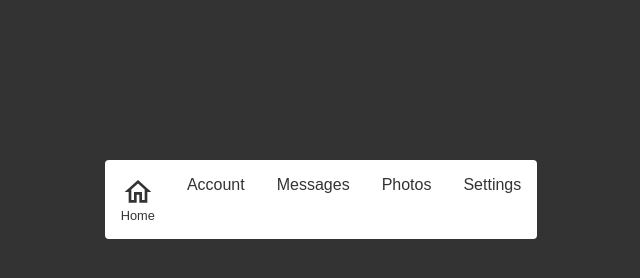
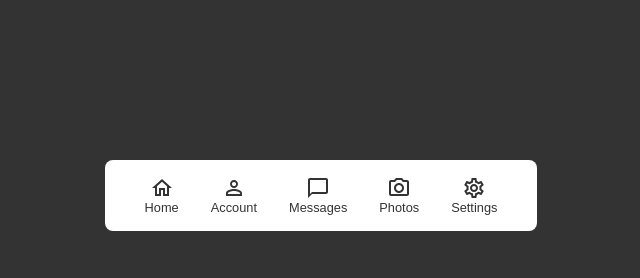
Before and after one commit to Behzad-Az/fancy-navbar-practice, a plain HTML site: page index.html in a window 1280 px wide. Shown: the whole page, without its empty margins (319-959 px from the left). Drawn offline with Linux system fonts and the light colour scheme.

Commit message:
created base navbar

```diff
--- a/index.html
+++ b/index.html
@@ -10,16 +10,43 @@
 <body>
   <nav class="navbar-container">
     <ul class="list">
+
+
       <li><a href="#">
         <div class="icon">
           <svg xmlns="http://www.w3.org/2000/svg" viewBox="0 0 24 24"><path d="M0 0h24v24H0V0z" fill="none"/><path d="M12 5.69l5 4.5V18h-2v-6H9v6H7v-7.81l5-4.5M12 3L2 12h3v8h6v-6h2v6h6v-8h3L12 3z"/></svg>
         </div>
         <div class="text">Home</div>
       </a></li>
-      <li><a href="#">Account</a></li>
-      <li><a href="#">Messages</a></li>
-      <li><a href="#">Photos</a></li>
-      <li><a href="#">Settings</a></li>
+
+      <li><a href="#">
+        <div class="icon">
+          <svg xmlns="http://www.w3.org/2000/svg" viewBox="0 0 24 24"><path d="M0 0h24v24H0V0z" fill="none"/><path d="M12 5.9c1.16 0 2.1.94 2.1 2.1s-.94 2.1-2.1 2.1S9.9 9.16 9.9 8s.94-2.1 2.1-2.1m0 9c2.97 0 6.1 1.46 6.1 2.1v1.1H5.9V17c0-.64 3.13-2.1 6.1-2.1M12 4C9.79 4 8 5.79 8 8s1.79 4 4 4 4-1.79 4-4-1.79-4-4-4zm0 9c-2.67 0-8 1.34-8 4v3h16v-3c0-2.66-5.33-4-8-4z"/></svg>
+        </div>
+        <div class="text">Account</div>
+      </a></li>
+
+      <li><a href="#">
+        <div class="icon">
+          <svg xmlns="http://www.w3.org/2000/svg" viewBox="0 0 24 24"><path d="M0 0h24v24H0V0z" fill="none"/><path d="M20 2H4c-1.1 0-2 .9-2 2v18l4-4h14c1.1 0 2-.9 2-2V4c0-1.1-.9-2-2-2zm0 14H6l-2 2V4h16v12z"/></svg>
+        </div>
+        <div class="text">Messages</div>
+      </a></li>
+
+      <li><a href="#">
+        <div class="icon">
+          <svg xmlns="http://www.w3.org/2000/svg" viewBox="0 0 24 24" ><path d="M0 0h24v24H0V0z" fill="none"/><path d="M14.12 4l1.83 2H20v12H4V6h4.05l1.83-2h4.24M15 2H9L7.17 4H4c-1.1 0-2 .9-2 2v12c0 1.1.9 2 2 2h16c1.1 0 2-.9 2-2V6c0-1.1-.9-2-2-2h-3.17L15 2zm-3 7c1.65 0 3 1.35 3 3s-1.35 3-3 3-3-1.35-3-3 1.35-3 3-3m0-2c-2.76 0-5 2.24-5 5s2.24 5 5 5 5-2.24 5-5-2.24-5-5-5z"/></svg>
+        </div>
+        <div class="text">Photos</div>
+      </a></li>
+
+      <li><a href="#">
+        <div class="icon">
+          <svg xmlns="http://www.w3.org/2000/svg" viewBox="0 0 24 24"><path d="M0 0h24v24H0V0z" fill="none"/><path d="M19.43 12.98c.04-.32.07-.64.07-.98 0-.34-.03-.66-.07-.98l2.11-1.65c.19-.15.24-.42.12-.64l-2-3.46c-.09-.16-.26-.25-.44-.25-.06 0-.12.01-.17.03l-2.49 1c-.52-.4-1.08-.73-1.69-.98l-.38-2.65C14.46 2.18 14.25 2 14 2h-4c-.25 0-.46.18-.49.42l-.38 2.65c-.61.25-1.17.59-1.69.98l-2.49-1c-.06-.02-.12-.03-.18-.03-.17 0-.34.09-.43.25l-2 3.46c-.13.22-.07.49.12.64l2.11 1.65c-.04.32-.07.65-.07.98 0 .33.03.66.07.98l-2.11 1.65c-.19.15-.24.42-.12.64l2 3.46c.09.16.26.25.44.25.06 0 .12-.01.17-.03l2.49-1c.52.4 1.08.73 1.69.98l.38 2.65c.03.24.24.42.49.42h4c.25 0 .46-.18.49-.42l.38-2.65c.61-.25 1.17-.59 1.69-.98l2.49 1c.06.02.12.03.18.03.17 0 .34-.09.43-.25l2-3.46c.12-.22.07-.49-.12-.64l-2.11-1.65zm-1.98-1.71c.04.31.05.52.05.73 0 .21-.02.43-.05.73l-.14 1.13.89.7 1.08.84-.7 1.21-1.27-.51-1.04-.42-.9.68c-.43.32-.84.56-1.25.73l-1.06.43-.16 1.13-.2 1.35h-1.4l-.19-1.35-.16-1.13-1.06-.43c-.43-.18-.83-.41-1.23-.71l-.91-.7-1.06.43-1.27.51-.7-1.21 1.08-.84.89-.7-.14-1.13c-.03-.31-.05-.54-.05-.74s.02-.43.05-.73l.14-1.13-.89-.7-1.08-.84.7-1.21 1.27.51 1.04.42.9-.68c.43-.32.84-.56 1.25-.73l1.06-.43.16-1.13.2-1.35h1.39l.19 1.35.16 1.13 1.06.43c.43.18.83.41 1.23.71l.91.7 1.06-.43 1.27-.51.7 1.21-1.07.85-.89.7.14 1.13zM12 8c-2.21 0-4 1.79-4 4s1.79 4 4 4 4-1.79 4-4-1.79-4-4-4zm0 6c-1.1 0-2-.9-2-2s.9-2 2-2 2 .9 2 2-.9 2-2 2z"/></svg>
+        </div>
+        <div class="text">Settings</div>
+      </a></li>
+
     </ul>
   </nav>
 </body>
--- a/styles.css
+++ b/styles.css
@@ -10,11 +10,12 @@ body {
 
 .navbar-container {
   background-color: white;
-  border-radius: 0.25rem;
+  border-radius: 0.5rem;
   /* display: inline-block; does the same thing as max-width: max-content */
   max-width: max-content;
   margin: 0 auto;
   margin-top: 10rem;
+  padding: 0 1.5rem;
 }
 
 .list {
@@ -39,6 +40,6 @@ body {
 
 .list .icon {
   fill: currentColor;
-  width: 2em;
-  height: 2em;
+  width: 1.5em;
+  height: 1.5em;
 }
```
